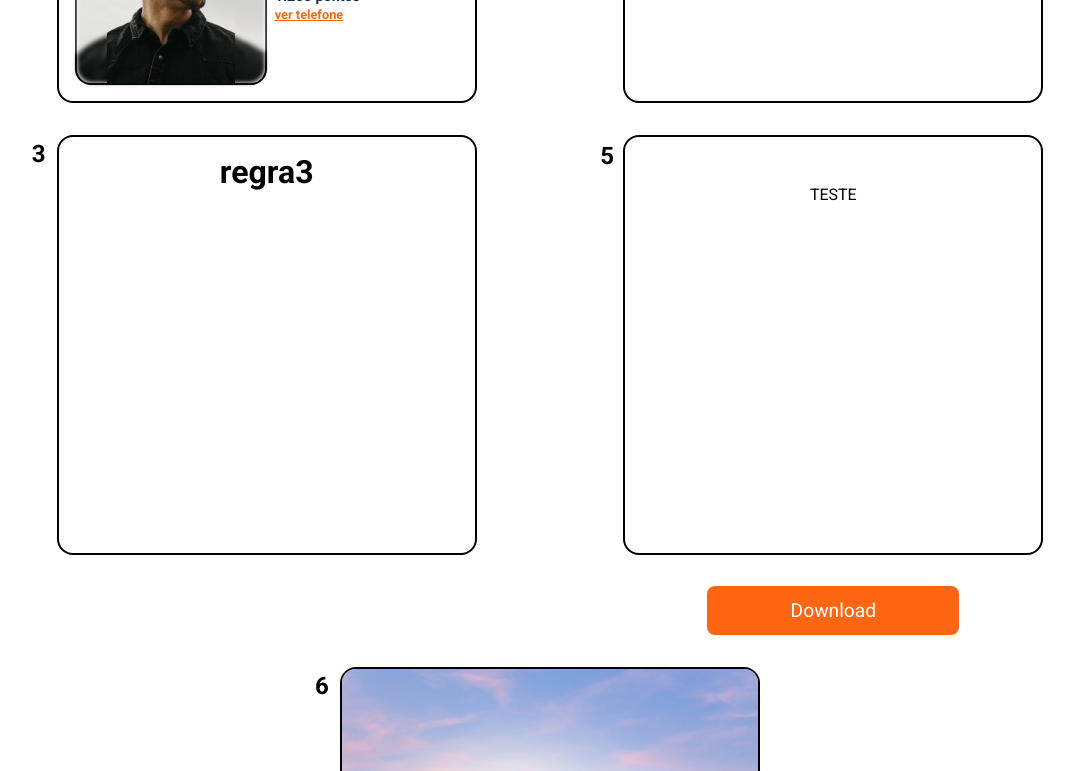
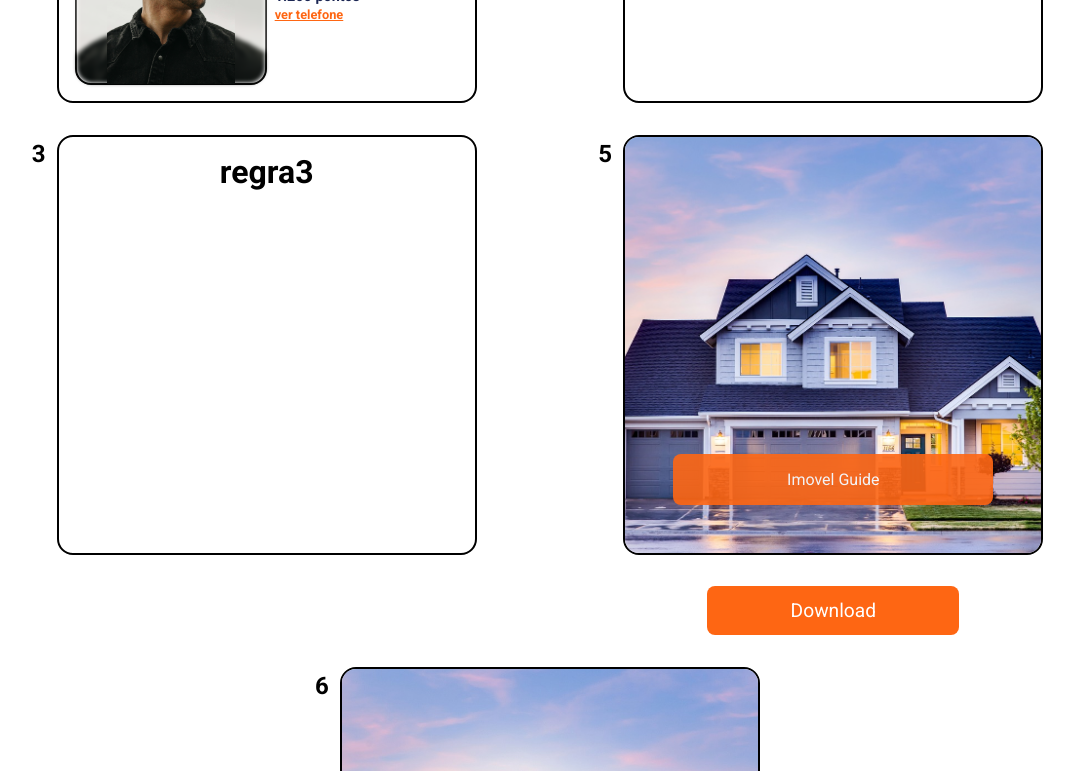
Before and after one commit to Allisson100/desafioTecnico, a React (Vite) app: page / in a window 1280 px wide. Shown: the part 580-1351 px from the top of the page, without its empty margins (90-1164 px from the left). Built offline with nearby package versions, Linux system fonts and the light colour scheme.

Commit message:
Cria quinto desafio, download

```diff
--- a/src/components/Challenges/DownloadChallenge/index.jsx
+++ b/src/components/Challenges/DownloadChallenge/index.jsx
@@ -2,6 +2,9 @@ import { useRef } from "react";
 import { ButtonStyled, CardContainerStyled, DownloadChallengeContainerStyled } from "./styles";
 import html2canvas from "html2canvas";
 import { v4 as uuidv4 } from "uuid";
+import imageHouse from "../../../assets/house.jpg";
+import { CardImageStyled } from "./styles";
+import { CardTextStyled } from "./styles";
 
 const DownloadChallenge = () => {
 
@@ -18,9 +21,13 @@ const DownloadChallenge = () => {
 	};
 
 	return (
-		<DownloadChallengeContainerStyled ref={cardRef}>
-			<CardContainerStyled $projectNumber="5">
-				TESTE
+		<DownloadChallengeContainerStyled $projectNumber="5">
+			<CardContainerStyled>
+				<CardImageStyled  ref={cardRef} $imageHouse={imageHouse}>
+					<CardTextStyled>
+						imovel guide
+					</CardTextStyled>
+				</CardImageStyled>
 			</CardContainerStyled>
 			<ButtonStyled onClick={handleDownload}>
 				download
--- a/src/components/Challenges/DownloadChallenge/styles.js
+++ b/src/components/Challenges/DownloadChallenge/styles.js
@@ -6,19 +6,8 @@ const DownloadChallengeContainerStyled = styled.div`
     flex-direction: column;
     height: 500px;
     justify-content: space-between;
+    position: relative;
     width: 420px;
-`;
-
-const CardContainerStyled = styled.div`
-    align-items: center;
-    border: 2px solid black;
-    border-radius: 1rem;
-    display: flex;
-    flex-direction: column;
-    height: 420px;
-    padding: 3rem;
-    position: relative;
-    width: 100%;
 
     &::before {
         color: ${props => props.theme.fontColors.secundary};
@@ -30,6 +19,39 @@ const CardContainerStyled = styled.div`
         position: absolute;
         top: 5px;
     }
+`;
+
+const CardContainerStyled = styled.div`
+    width: 100%;
+    border: 2px solid black;
+    border-radius: 1rem;
+    height: 420px;
+    overflow: hidden;
+`;
+
+const CardImageStyled = styled.div`
+    align-items: flex-end;
+    background-image: url(${props => props.$imageHouse});
+    background-position: center;
+    background-repeat: no-repeat;
+    background-size: cover;
+    display: flex;
+    height: 100%;
+    justify-content: center;
+    padding: 3rem;
+    position: relative;
+    width: 100%;
+`;
+
+const CardTextStyled = styled.div`
+    width: 100%;
+    padding: 1rem;
+    text-transform: capitalize;
+    text-align: center;
+    background-color: ${props => props.theme.bgColors.main};
+    color: ${props => props.theme.fontColors.main};
+    border-radius: 0.5rem;
+    filter: opacity(0.9);
 `;
 
 const ButtonStyled = styled.button`
@@ -55,5 +77,7 @@ const ButtonStyled = styled.button`
 export {
 	DownloadChallengeContainerStyled,
 	CardContainerStyled,
+	CardImageStyled,
+	CardTextStyled,
 	ButtonStyled,
 };
```
